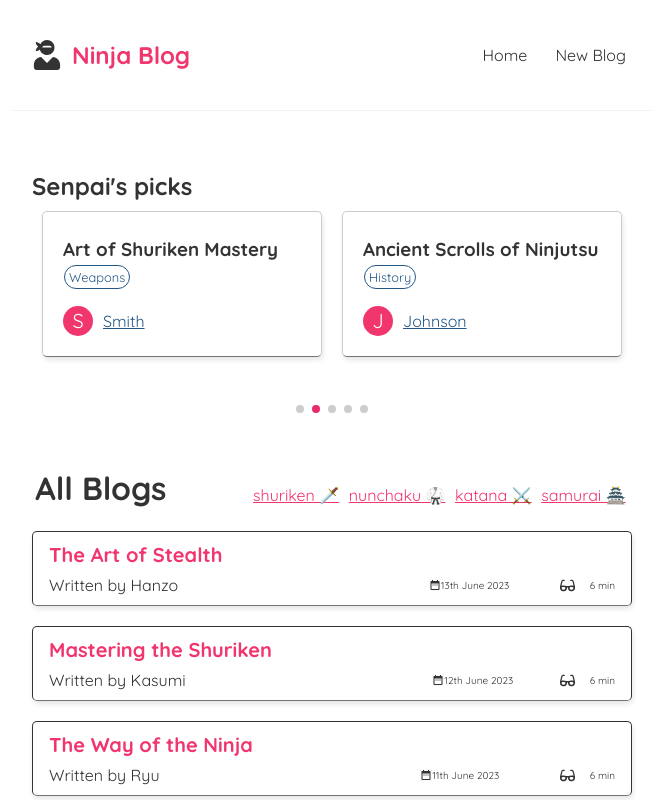
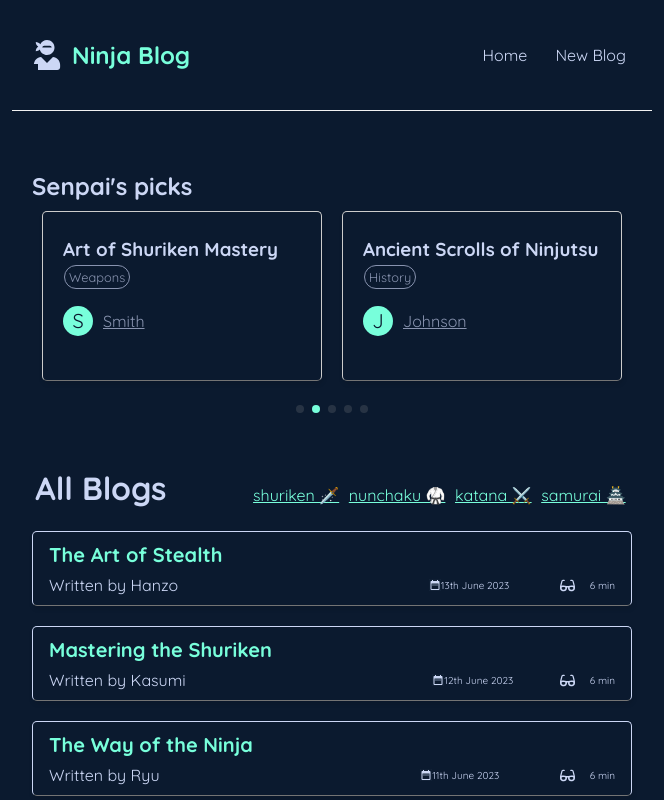
Before and after one commit to ToniRajamaki/Ninja-react-blog, a React (Create React App) app: page / in a window 1280 px wide. Shown: the top 800 px of the page, without its empty margins (308-972 px from the left). Built offline with nearby package versions, Linux system fonts and the light colour scheme.

Commit message:
modified colors and ninja image

```diff
--- a/src/Styles/featured.css
+++ b/src/Styles/featured.css
@@ -17,7 +17,7 @@
   border-bottom: 1px solid #747474;
   box-shadow: 1px 3px 5px rgba(0,0,0,0.1);
   background-color: #fff; /* White background */
-  min-width: 200px; /* Adjust based on your content */
+  min-height: 8em;
 }
 
 .profile-pic {
@@ -85,18 +85,17 @@
 }
 
 
-.swiper-pagination-bullets {
-}
 
   /* Optional: Additional customization for the pagination bullets */
   .swiper-pagination-bullet {
     width: 12px; /* Adjust the bullet width */
     height: 12px; /* Adjust the bullet height */
     opacity: 1; /* Adjust the non-active bullet opacity */
-    background: #ea296c; /* Ensure bullet background color */
-    --swiper-pagination-color: #ea296c; /* Sets the pagination bullet color */
+    --swiper-pagination-bullet-inactive-color: #999999;
+    --swiper-pagination-color: var(--main); /* Sets the pagination bullet color */
   }
 
   .swiper-pagination-bullet-active {
     /* Specific styles for the active bullet, if needed */
+
   }
--- a/src/index.css
+++ b/src/index.css
@@ -1,11 +1,11 @@
 @import url('https://fonts.googleapis.com/css2?family=Quicksand:wght@300;400;500;600;700&display=swap');
 
 :root {
-  --main: #f1356d;   /* MAIN */
-  --blue: #235789;    /* BLUE */
-  --secondary: #ffffff; /* WHITE */
+  --main: #78ffdb;   /* MAIN */
+  --blue: #8893af;    /* BLUE */
+  --secondary: #0b1a2f; /* WHITE */
   /* --accent-color: #747474;    /* GRAY */
-  --font-color: #333;
+  --font-color: #ccd7f5;
 }
 
 /* base styles */
@@ -13,6 +13,7 @@
   margin: 0;
   font-family: "Quicksand";
   color: var(--font-color);
+  background-color: var(--secondary);
 }
 .navbar {
   padding: 20px;
```
Also changed, not shown: public/ninja-image.webp.
